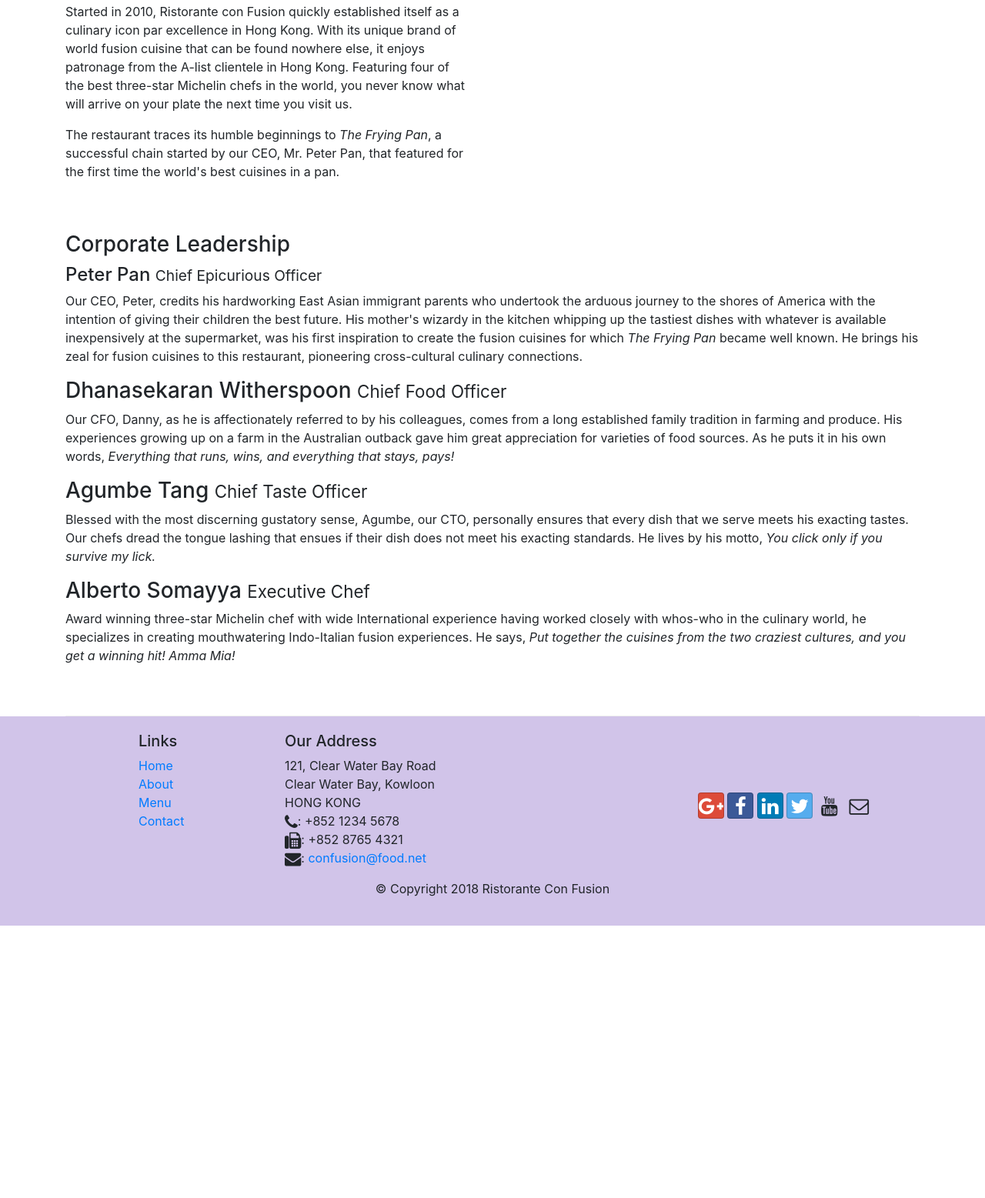
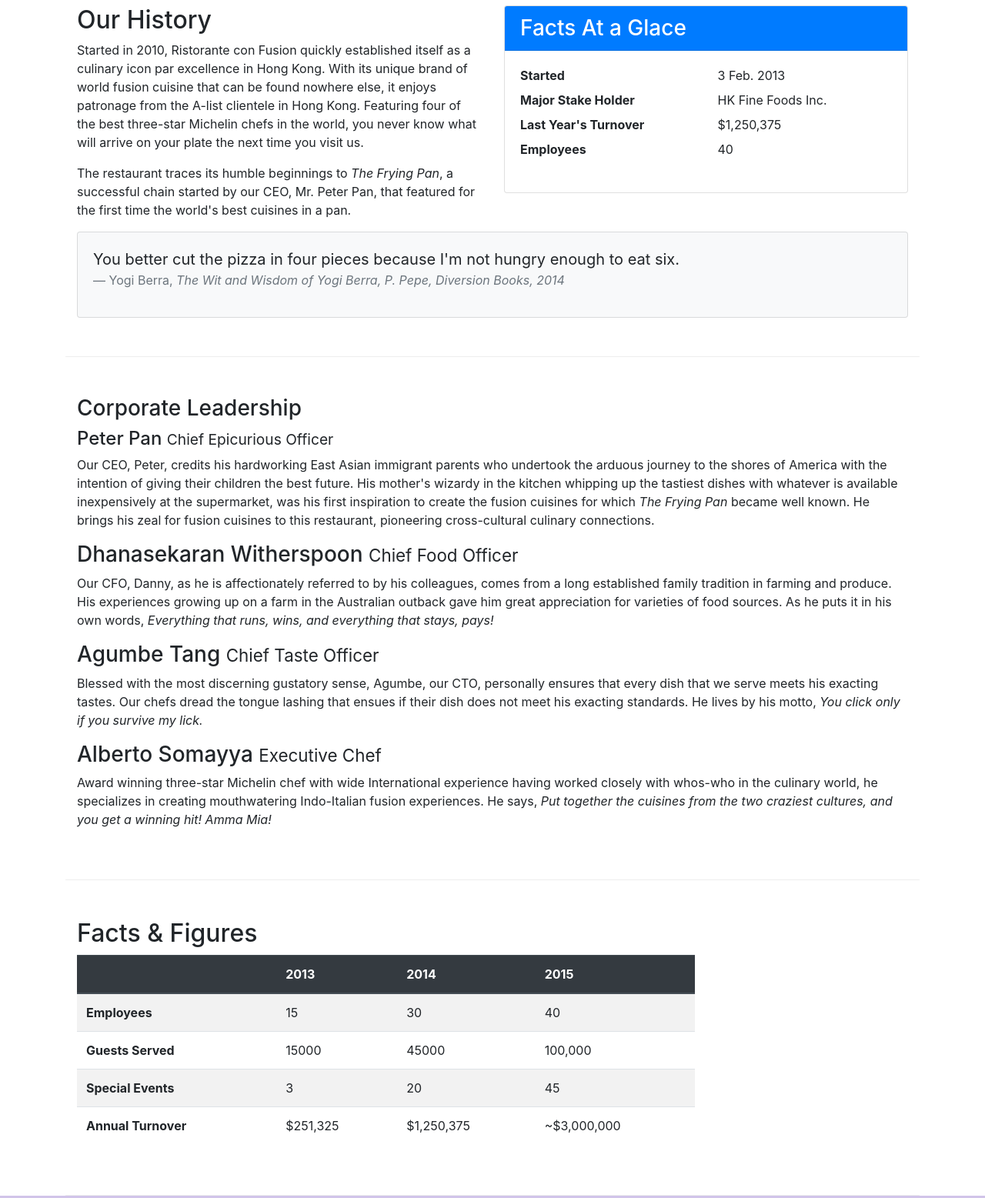
Before and after one commit to Gregory-reyes/EjericicioBootstrap, a website: page aboutus.html in a window 1280 px wide. Shown: the part 508-2065 px from the top of the page at 77% size. Before the commit the page ends 1711 px from the top, so only its background shows below. Drawn offline with nearby package versions, Linux system fonts and the light colour scheme.

Commit message:
Tables and Cards

```diff
--- a/aboutus.html
+++ b/aboutus.html
@@ -59,51 +59,103 @@
             </div>
         </div>
 
-        <div class="row col-12 col-sm-6 order-sm-last col-lg-6">
-            <div >
-                <div>
+        <div class="row row-content">
+            <div class="col-sm-6">
                 <h2>Our History</h2>
-                </div>
-            </div>
-                <div>
                 <p>Started in 2010, Ristorante con Fusion quickly established itself as a culinary icon par excellence in Hong Kong. With its unique brand of world fusion cuisine that can be found nowhere else, it enjoys patronage from the A-list clientele in Hong Kong.  Featuring four of the best three-star Michelin chefs in the world, you never know what will arrive on your plate the next time you visit us.</p>
                 <p>The restaurant traces its humble beginnings to <em>The Frying Pan</em>, a successful chain started by our CEO, Mr. Peter Pan, that featured for the first time the world's best cuisines in a pan.</p>
             </div>
-
-
+                <div class="col-sm">
+                    <div class="card">
+                        <h3 class="card-header bg-primary text-white">Facts At a Glace</h3>
+                        <div class="card-body">
+                            <dl class="row">
+                                <dt class="col-6">Started</dt>
+                                <dd class="col-6">3 Feb. 2013</dd>
+                                <dt class="col-6">Major Stake Holder</dt>
+                                <dd class="col-6">HK Fine Foods Inc.</dd>
+                                <dt class="col-6">Last Year's Turnover</dt>
+                                <dd class="col-6">$1,250,375</dd>
+                                <dt class="col-6">Employees</dt>
+                                <dd class="col-6">40</dd>
+                            </dl>
+                        </div>
+                    </div>
+                </div>
+                <div class="col-12">
+                    <div class="card card-body bg-light">
+                        <blockquote class="blockquote">
+                            <p class="mb-0">You better cut the pizza in four pieces
+                                because I'm not hungry enough to eat six.
+                            </p>
+                            <footer class="blockquote-footer">Yogi Berra,
+                                <cite title="Source Title">The Wit and Wisdom of
+                                    Yogi Berra, P. Pepe, Diversion Books, 2014
+                                </cite>
+                            </footer>
+                        </blockquote>
+                    </div>
+                </div>
         </div>
 
 
-        <div class="row row-content align-items-center">
-            <div>
-                <div>
+        <div class="row row-content">
+            <div class="col-12">
                 <h3>Corporate Leadership</h3>
-                </div>
-                <div>
                 <h4>Peter Pan <small>Chief Epicurious Officer</small></h4>
+                <p class="d-none d-sm-block">Our CEO, Peter, credits his hardworking East Asian immigrant parents who undertook the arduous journey to the shores of America with the intention of giving their children the best future. His mother's wizardy in the kitchen whipping up the tastiest dishes with whatever is available inexpensively at the supermarket, was his first inspiration to create the fusion cuisines for which <em>The Frying Pan</em> became well known. He brings his zeal for fusion cuisines to this restaurant, pioneering cross-cultural culinary connections.</p>
+                <h3>Dhanasekaran Witherspoon <small>Chief Food Officer</small></h3>
+                <p class="d-none d-sm-block">Our CFO, Danny, as he is affectionately referred to by his colleagues, comes from a long established family tradition in farming and produce. His experiences growing up on a farm in the Australian outback gave him great appreciation for varieties of food sources. As he puts it in his own words, <em>Everything that runs, wins, and everything that stays, pays!</em></p>
+                <h3>Agumbe Tang <small>Chief Taste Officer</small></h3>
+                <p class="d-none d-sm-block">Blessed with the most discerning gustatory sense, Agumbe, our CTO, personally ensures that every dish that we serve meets his exacting tastes. Our chefs dread the tongue lashing that ensues if their dish does not meet his exacting standards. He lives by his motto, <em>You click only if you survive my lick.</em></p>
+                <h3>Alberto Somayya <small>Executive Chef</small></h3>
+                <p class="d-none d-sm-block">Award winning three-star Michelin chef with wide International experience having worked closely with whos-who in the culinary world, he specializes in creating mouthwatering Indo-Italian fusion experiences. He says, <em>Put together the cuisines from the two craziest cultures, and you get a winning hit! Amma Mia!</em></p>
             </div>
        </div>
-
-                <div>
-                    <div>
-                    <p>Our CEO, Peter, credits his hardworking East Asian immigrant parents who undertook the arduous journey to the shores of America with the intention of giving their children the best future. His mother's wizardy in the kitchen whipping up the tastiest dishes with whatever is available inexpensively at the supermarket, was his first inspiration to create the fusion cuisines for which <em>The Frying Pan</em> became well known. He brings his zeal for fusion cuisines to this restaurant, pioneering cross-cultural culinary connections.</p>
-                    </div>
-                    <h3>Dhanasekaran Witherspoon <small>Chief Food Officer</small></h3>
-                    <div>
-                    <p>Our CFO, Danny, as he is affectionately referred to by his colleagues, comes from a long established family tradition in farming and produce. His experiences growing up on a farm in the Australian outback gave him great appreciation for varieties of food sources. As he puts it in his own words, <em>Everything that runs, wins, and everything that stays, pays!</em></p>
-                    </div>
-                    <h3>Agumbe Tang <small>Chief Taste Officer</small></h3>
-                    <div>
-                    <p>Blessed with the most discerning gustatory sense, Agumbe, our CTO, personally ensures that every dish that we serve meets his exacting tastes. Our chefs dread the tongue lashing that ensues if their dish does not meet his exacting standards. He lives by his motto, <em>You click only if you survive my lick.</em></p>
-                    </div>
-                    <h3>Alberto Somayya <small>Executive Chef</small></h3>
-                    <div>
-                    <p>Award winning three-star Michelin chef with wide International experience having worked closely with whos-who in the culinary world, he specializes in creating mouthwatering Indo-Italian fusion experiences. He says, <em>Put together the cuisines from the two craziest cultures, and you get a winning hit! Amma Mia!</em></p>
+       <div class="row row-content">
+           <div class="col-12 col-sm-9">
+               <h2>Facts &amp; Figures</h2>
+               <div class="table-responsive">
+                <table class="table table-striped">
+                    <thead class="thead-dark">
+                        <tr>
+                            <th>&nbsp;</th>
+                            <th>2013</th>
+                            <th>2014</th>
+                            <th>2015</th>
+                        </tr>
+                    </thead>
+                    <tbody>
+                        <tr>
+                            <th>Employees</th>
+                            <td>15</td>
+                            <td>30</td>
+                            <td>40</td>
+                        </tr>
+                        <tr>
+                            <th>Guests Served</th>
+                            <td>15000</td>
+                            <td>45000</td>
+                            <td>100,000</td>
+                        </tr>
+                        <tr>
+                            <th>Special Events</th>
+                            <td>3</td>
+                            <td>20</td>
+                            <td>45</td>
+                        </tr>
+                        <tr>
+                            <th>Annual Turnover</th>
+                            <td>$251,325</td>
+                            <td>$1,250,375</td>
+                            <td>~$3,000,000</td>
+                        </tr>
+                    </tbody>
+                </table>
             </div>
            </div>
-
+           <div class="col-12 col-sm-3"></div>
        </div>
-
     </div>
 
     <footer class="footer">
```
Lines whose indentation alone changed are shown as unchanged.
